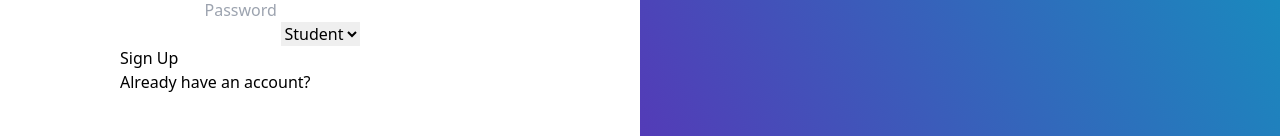
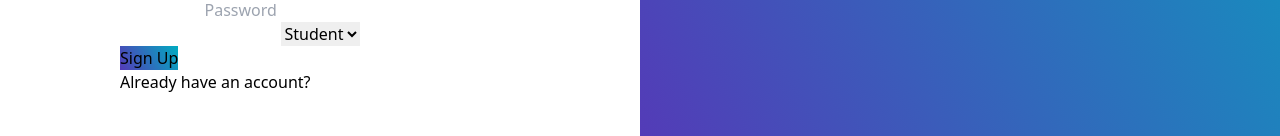
Before and after one commit to rajbir40/Hostel-Allotment, a React (Vite) app in the folder Frontend/: page /signup in a window 1280 px wide. Shown: the part 645-781 px from the top of the page. Built offline with nearby package versions, Linux system fonts and the light colour scheme.

Commit message:
hello world

```diff
--- a/Frontend/src/components/Profile/Profile.jsx
+++ b/Frontend/src/components/Profile/Profile.jsx
@@ -22,7 +22,7 @@ const ProfilePage = () => {
         if (studentId) {
           const response = await axios.get(`${serverURL}/user/users/${studentId}`);
           const user = response.data;
-          // console.log(user)
+          console.log(user)
           setUsername(user.name)
           setEmail(user.email)
           setDob(user.dob);
--- a/Frontend/src/components/Signup.jsx
+++ b/Frontend/src/components/Signup.jsx
@@ -147,11 +147,15 @@ export default function SignUp() {
           </div>
 
           <div className="mt-6">
-            <button
+          <button
               type="submit"
-              className="w-full px-6 py-3 text-sm font-medium tracking-wide text-white capitalize transition-colors duration-300 transform bg-blue-500 rounded-lg hover:bg-blue-400 focus:outline-none focus:ring focus:ring-blue-300 focus:ring-opacity-50">
+              className="w-full px-6 py-3 text-sm font-medium tracking-wide text-white capitalize transition-colors duration-300 transform rounded-lg focus:outline-none focus:ring focus:ring-blue-300 focus:ring-opacity-50"
+              style={{
+                background: 'linear-gradient(60deg, rgba(84,58,183,1) 0%, rgba(0,172,193,1) 100%)',
+              }}
+            >
               Sign Up
-            </button>
+          </button>
 
             <div className="mt-6 text-center">
               <a href="/login" className="text-sm text-blue-500 hover:underline">
--- a/Frontend/src/components/signin.jsx
+++ b/Frontend/src/components/signin.jsx
@@ -72,7 +72,10 @@ export default function SignIn() {
 
             <button
               type="submit"
-              className="block w-full rounded-lg bg-indigo-600 px-5 py-3 text-sm font-medium text-white"
+              className="block w-full rounded-lg px-5 py-3 text-sm font-medium text-white"
+              style={{
+                background: 'linear-gradient(60deg, rgba(84,58,183,1) 0%, rgba(0,172,193,1) 100%)',
+              }}
             >
               Sign in
             </button>
```
